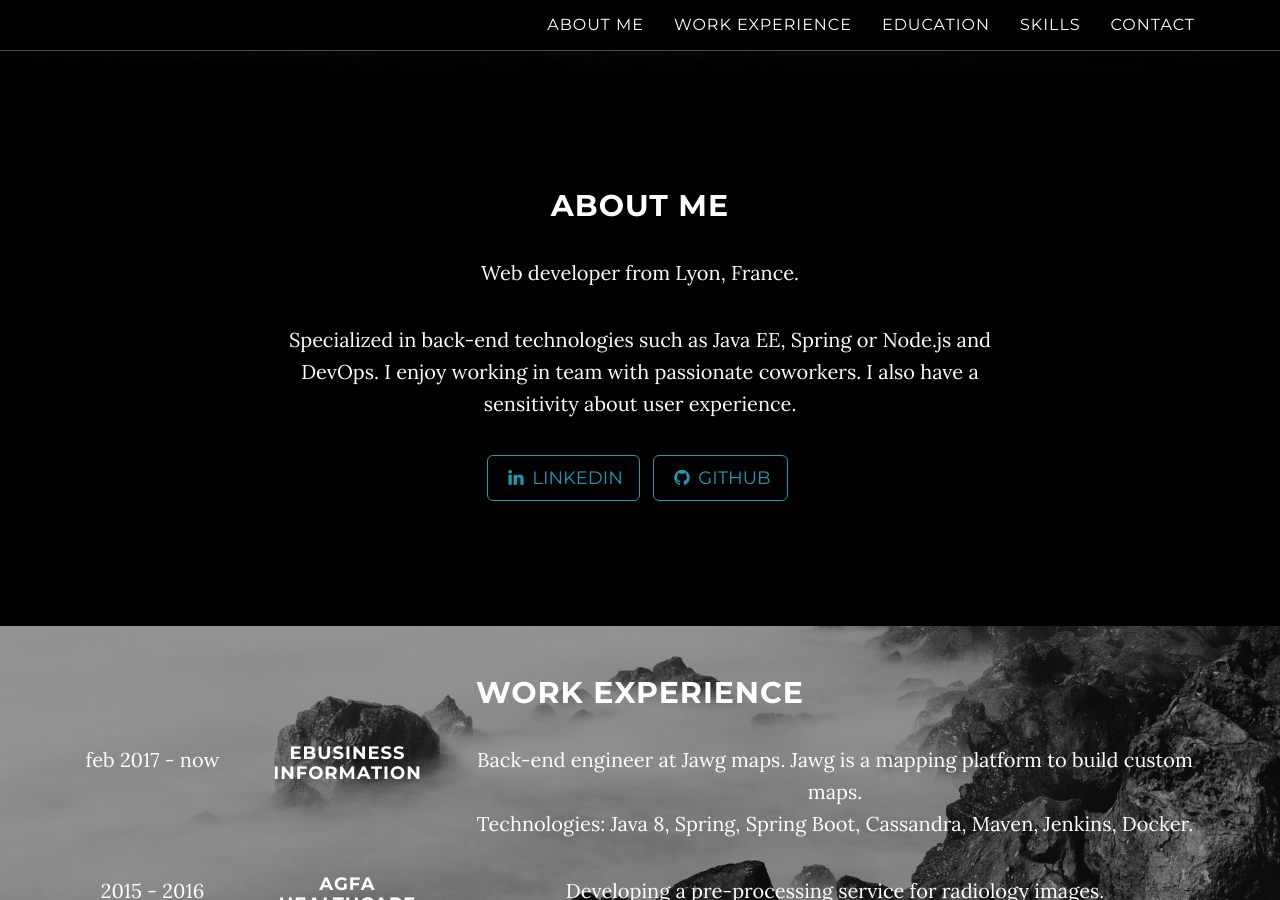
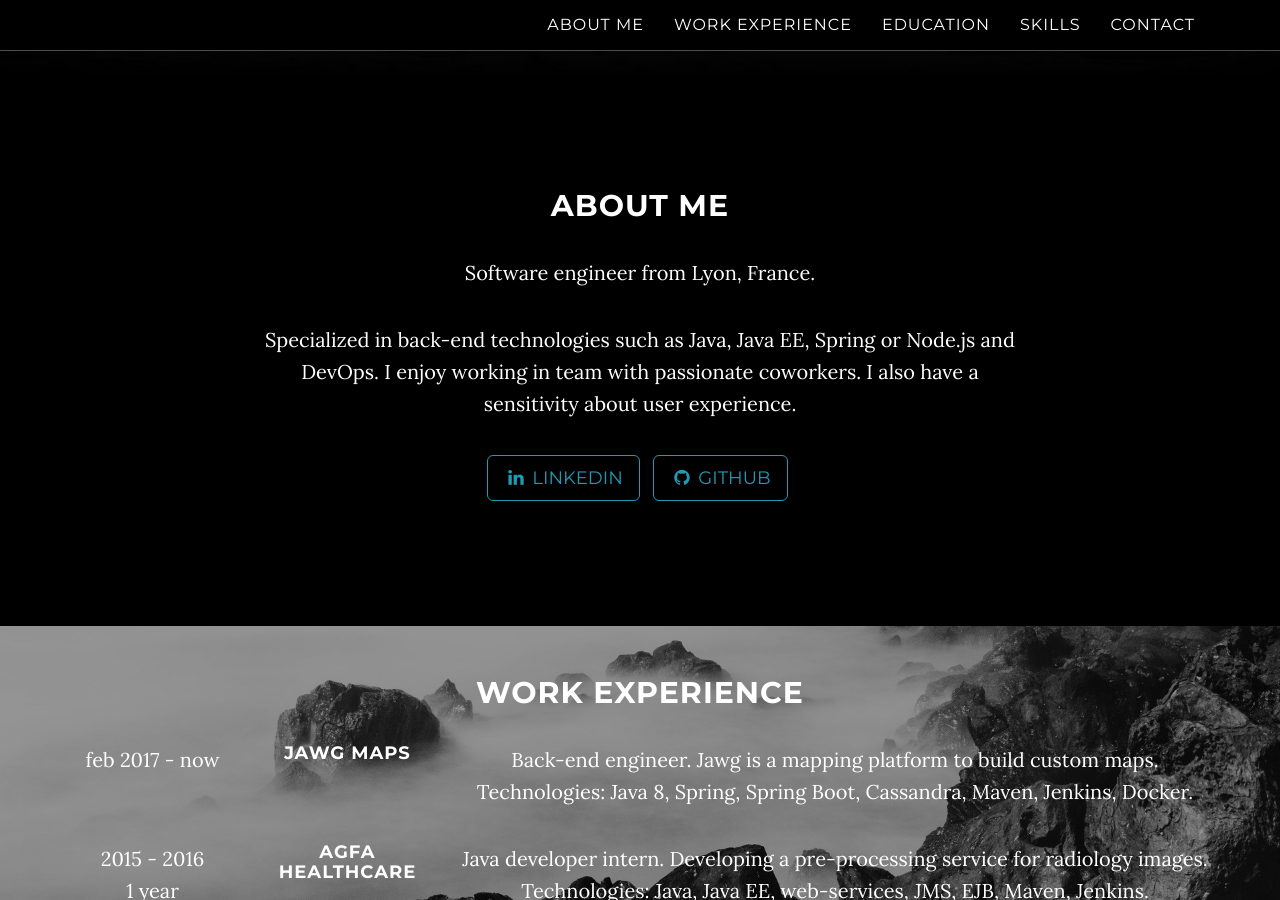
Before and after one commit to bertrandp/bertrandp.github.io, a Jekyll site: the page built from index.html, in a window 1280 px wide and 900 px high, scrolled down 811 px. Built offline with Jekyll 4.4.1, drawn with Linux system fonts in a browser that asks for light colours; some of the changed text lies outside the part shown.

Commit message:
Update work section

```diff
--- a/_includes/about.html
+++ b/_includes/about.html
@@ -3,8 +3,8 @@
         <div class="row">
             <div class="col-lg-8 col-lg-offset-2">
                 <h2>About Me</h2>
-                <p>Web developer from Lyon, France.</p>
-                <p>Specialized in back-end technologies such as Java EE, Spring or Node.js and DevOps. I enjoy working in team with passionate coworkers. I also have a sensitivity about user experience.</p>
+                <p>Software engineer from Lyon, France.</p>
+                <p>Specialized in back-end technologies such as Java, Java EE, Spring or Node.js and DevOps. I enjoy working in team with passionate coworkers. I also have a sensitivity about user experience.</p>
                 <ul class="list-inline banner-social-buttons">
                     {% for network in site.social %}
                     <li>
--- a/_includes/footer.html
+++ b/_includes/footer.html
@@ -1,6 +1,6 @@
     <!-- Footer -->
     <footer>
         <div class="container text-left">
-            <p>Version 1.0 &copy; {{ site.footer }} 20{{ site.time | date: '%y' }}</p>
+            <p>&copy; {{ site.footer }} 20{{ site.time | date: '%y' }}</p>
         </div>
     </footer>
--- a/_includes/work.html
+++ b/_includes/work.html
@@ -10,10 +10,10 @@
             <p>feb 2017 - now</p>
           </div>
           <div class="col-md-2">
-            <h4>eBusiness Information</h4>
+            <h4>Jawg Maps</h4>
           </div>
           <div class="col-md-8">
-            <p>Back-end engineer at Jawg maps. Jawg is a mapping platform to build custom maps.<br>
+            <p>Back-end engineer. Jawg is a mapping platform to build custom maps.<br>
               Technologies: Java 8, Spring, Spring Boot, Cassandra, Maven, Jenkins, Docker.</p>
           </div>
         </div>
@@ -25,7 +25,7 @@
             <h4>Agfa HealthCare</h4>
           </div>
           <div class="col-md-8">
-            <p>Developing a pre-processing service for radiology images.<br>
+            <p>Java developer intern. Developing a pre-processing service for radiology images.<br>
               Technologies: Java, Java EE, web-services, JMS, EJB, Maven, Jenkins.</p>
           </div>
         </div>
```
